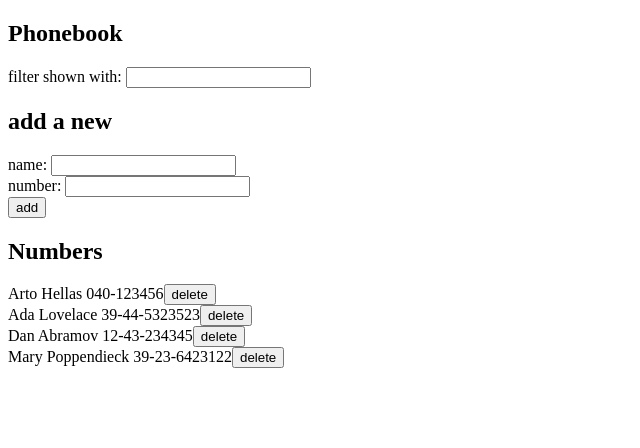
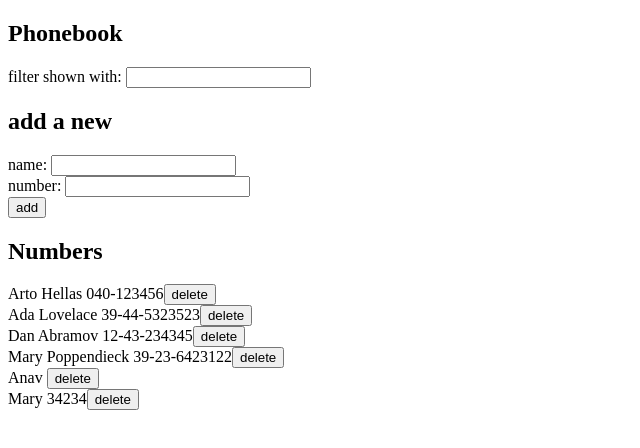
Before and after one commit to waffleonwaffle/FullStackOpen, a React (Create React App) app in the folder part2/phone-book/: page / in a window 1280 px wide. Shown: the top 448 px of the page, without its empty margins (0-640 px from the left). Built offline with nearby package versions, Linux system fonts and the light colour scheme; data requests are answered from the project's data file.

Commit message:
Finished exercise 2.16

```diff
--- a/part2/phone-book/db.json
+++ b/part2/phone-book/db.json
@@ -19,6 +19,16 @@
       "name": "Mary Poppendieck",
       "number": "39-23-6423122",
       "id": 4
+    },
+    {
+      "name": "Anav",
+      "number": "",
+      "id": "lgdiepkk"
+    },
+    {
+      "name": "Mary",
+      "number": "34234",
+      "id": "lgdihywl"
     }
   ]
 }
--- a/part2/phone-book/src/App.js
+++ b/part2/phone-book/src/App.js
@@ -1,7 +1,17 @@
 import { useEffect, useState } from 'react'
 import uniqid from 'uniqid';
 import personService from './services/persons';
+const Notification = ({ notification }) => {
+  if (notification === null) {
+    return null
+  }
 
+  return (
+    <div className='error'>
+      {notification}
+    </div>
+  )
+}
 const Person = ({person, handleDeletePerson}) => {
 
   return (
@@ -41,11 +51,14 @@ const Filter = ({ filterWords, handleFilterChange }) => {
     </div>
   )
 }
+
+
 const App = () => {
   const [persons, setPersons] = useState([])
   const [newName, setNewName] = useState('')
   const [newNumber, setNewNumber] = useState('')
   const [filterWords, setFilterWords] = useState('')
+  const [notification, setNotification] = useState(null)
   const filterPersons = persons.filter(person => person.name.includes(filterWords))
   useEffect(() => {
     personService
@@ -72,6 +85,8 @@ const App = () => {
     personService.updatePerson(id, changedPerson).then((updatePerson) => {
       setPersons(persons.map(person => person.id !== id ? person : updatePerson))
     })
+
+
   }
   const handleAddPerson = (event) => {
     event.preventDefault()
@@ -83,6 +98,7 @@ const App = () => {
       if(toUpdate) {
         const changedPerson = {...personToUpdate, number: newNumber}
         handleUpdatePerson(personToUpdate.id, changedPerson)
+        showNotification(`Updated ${newName}`)
       }
       return
     }
@@ -93,6 +109,7 @@ const App = () => {
     }
     personService.createPerson(newPerson).then(returnedData => {
       setPersons(persons.concat(returnedData))
+      showNotification(`Added ${newName}`)
     })
 
   }
@@ -107,9 +124,17 @@ const App = () => {
   const handleFilterChange = (event) => {
     setFilterWords(event.target.value)
   }
+
+  const showNotification = (message) => {
+    setNotification(message)
+    setTimeout(() => {
+      setNotification(null)
+    }, 5000)
+  }
   return (
     <div>
       <h2>Phonebook</h2>
+      <Notification notification={notification}/>
       <Filter filterWords={filterWords} handleFilterChange={handleFilterChange} />
       <h2>add a new</h2>
       <PersonForm handleAddPerson={handleAddPerson} handleNameChange={handleNameChange} handleNumberChange={handleNumberChange}
--- /dev/null
+++ b/part2/phone-book/src/index.css
@@ -0,0 +1,9 @@
+.error {
+    color: green;
+    background: lightgrey;
+    font-size: 20px;
+    border-style: solid;
+    border-radius: 5px;
+    padding: 10px;
+    margin-bottom: 10px;
+  }
--- a/part2/phone-book/src/index.js
+++ b/part2/phone-book/src/index.js
@@ -1,7 +1,7 @@
 import React from 'react';
 import ReactDOM from 'react-dom/client';
 import App from './App';
-
+import './index.css'
 const root = ReactDOM.createRoot(document.getElementById('root'));
 root.render(
   <React.StrictMode>
```
